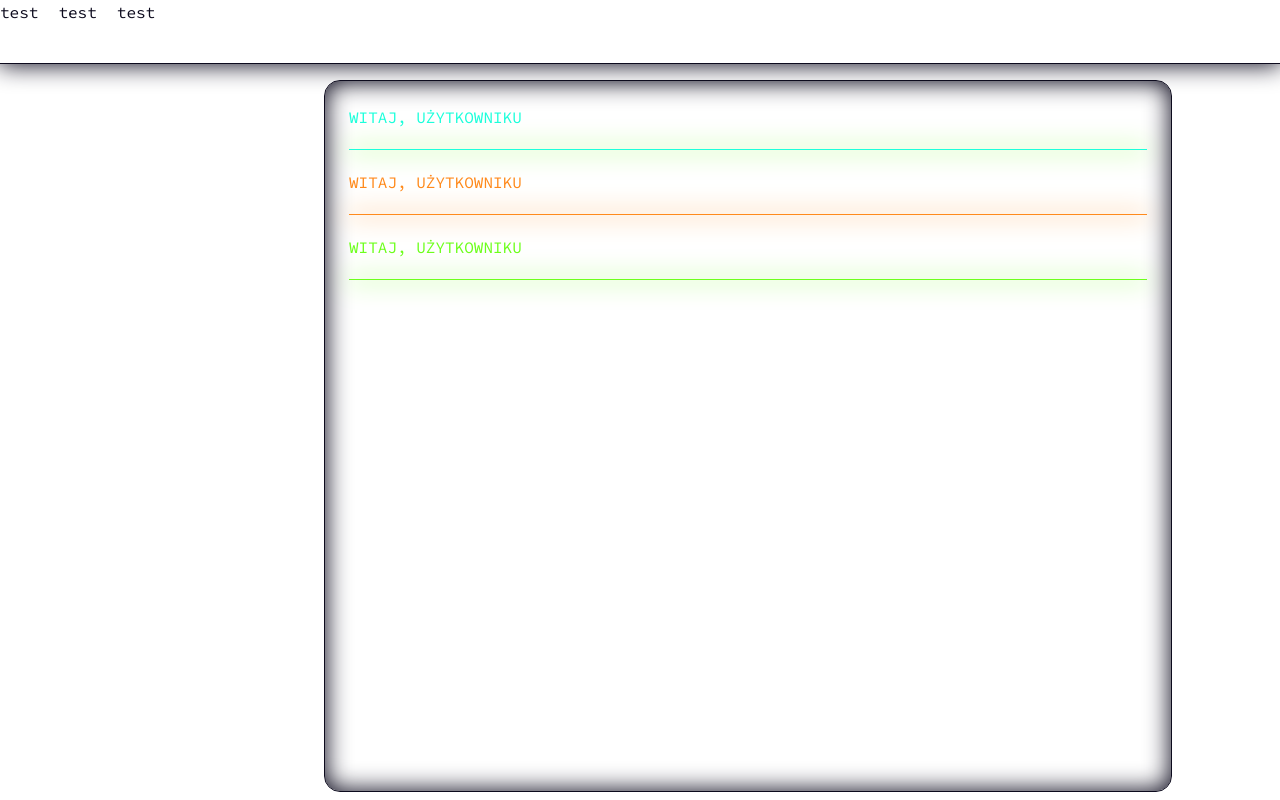
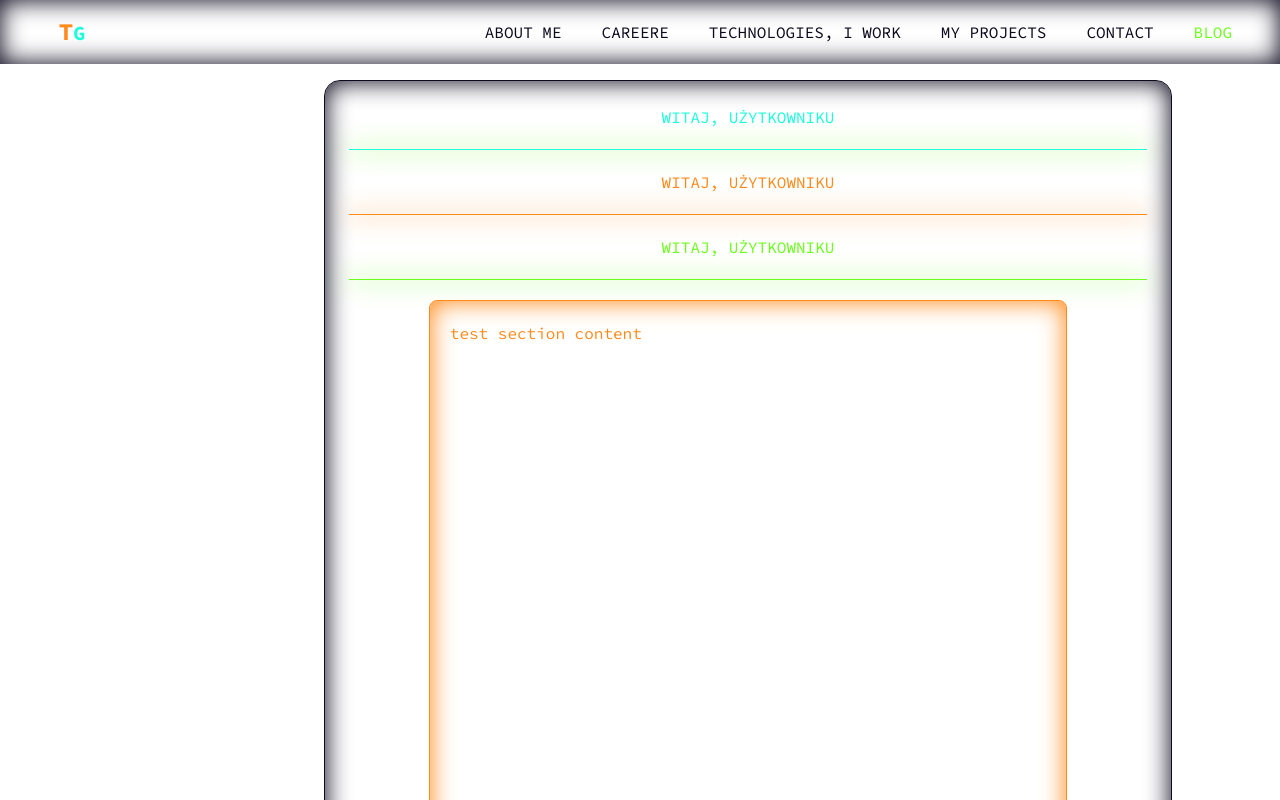
Before and after one commit to TymekGluch/Portfolio-Tymoteusz-Gluch-2.0-wip, a React (Vite) app: page / in a window 1280 px wide. Shown: the top 800 px of the page. Built offline with nearby package versions, Linux system fonts and the light colour scheme.

Commit message:
feat(MainNavigation): Create majority structure and logic of MainNaviagion component

```diff
--- a/package.json
+++ b/package.json
@@ -11,6 +11,7 @@
     "preview": "cross-env NODE_ENV=production node server"
   },
   "dependencies": {
+    "classnames": "^2.5.1",
     "compression": "^1.7.4",
     "express": "^4.18.2",
     "react": "^18.2.0",
--- a/src/components/Layout/Layout.tsx
+++ b/src/components/Layout/Layout.tsx
@@ -4,13 +4,13 @@ import { SideNavigation } from "../SideNavigation";
 
 const Layout: React.FC<React.PropsWithChildren> = ({ children }) => {
   return (
-    <article className="flex flex-col lg:justify-between align-middle gap-4 w-full max-w-screen-2xl min-h-screen border-solid border-px border-textColor-primary">
+    <article className="flex flex-col justify-end lg:justify-between align-middle gap-4 w-screen max-w-screen-2xl min-h-screen border-solid border-px border-textColor-primary">
       <MainNavigation />
 
       <div className="lg:grid grid-cols-12 gap-4">
         <SideNavigation />
 
-        <div className="col-span-8 flex flex-col gap-5 w-full min-h-[calc(100vh_-_5rem)] lg:min-h-[calc(100vh_-_5.5rem)] p-6 lg: lg:mb-2 lg:rounded-2xl border border-solid border-textColor-primary bg-transparent shadow-md-inner">
+        <div className="col-span-8 flex flex-col items-center gap-5 w-full min-h-[calc(100vh_-_5rem)] lg:min-h-[calc(100vh_-_5.5rem)] p-6 mt-20 lg:mt-0 lg:mb-2 lg:rounded-2xl border border-solid border-textColor-primary bg-transparent shadow-md-inner">
           <h1 className="text-accentColor-tertiary uppercase">
             Witaj, użytkowniku
           </h1>
@@ -29,6 +29,10 @@ const Layout: React.FC<React.PropsWithChildren> = ({ children }) => {
 
           <span className="block w-full h-px bg-accentColor-secondary shadow-variant-3-md" />
 
+          <div className="w-[80%] h-[100dvh] p-5 border-solid border border-accentColor-primary text-accentColor-primary shadow-variant-2-md-inner rounded-lg">
+            test section content
+          </div>
+
           {children}
         </div>
       </div>
--- /dev/null
+++ b/src/components/MainNavigation/MainNavigation.data.tsx
@@ -0,0 +1,48 @@
+import { ValueOf } from "../../types/utiles";
+
+const ITEM_VISIBILITY_DEVICE = {
+  DEFAULT: "default",
+  MOBILE: "mobile",
+  DESKTOP: "desktop",
+} as const;
+
+type NavigationLinksType = {
+  name: string;
+  anchor: string;
+  deviceVisibility: ValueOf<typeof ITEM_VISIBILITY_DEVICE>;
+}[];
+
+const navigationLinks = [
+  {
+    name: "About me",
+    anchor: "#",
+  },
+
+  {
+    name: "Careere",
+    anchor: "#",
+  },
+
+  {
+    name: "Technologies, I work",
+    anchor: "#",
+    deviceVisibility: "desktop",
+  },
+
+  {
+    name: "My projects",
+    anchor: "#",
+  },
+
+  {
+    name: "Contact",
+    anchor: "#",
+  },
+
+  {
+    name: "Blog",
+    anchor: "#",
+  },
+] as NavigationLinksType;
+
+export { navigationLinks, ITEM_VISIBILITY_DEVICE };
--- a/src/components/MainNavigation/MainNavigation.tsx
+++ b/src/components/MainNavigation/MainNavigation.tsx
@@ -1,15 +1,97 @@
 import React from "react";
+import { ITEM_VISIBILITY_DEVICE, navigationLinks } from "./MainNavigation.data";
+import classNames from "classnames";
 
 const MainNavigation: React.FC = () => {
+  const [isMenuOpen, setIsMenuOpen] = React.useState<boolean>(false);
+
+  const menuButtonDescription = isMenuOpen ? "close menu" : "open menu";
+
+  const handleMenu = (_: React.MouseEvent) => {
+    if (isMenuOpen) {
+      document.documentElement.classList.remove("overflow-y-clip");
+    } else {
+      document.documentElement.classList.add("overflow-y-clip");
+    }
+
+    setIsMenuOpen(!isMenuOpen);
+  };
+
   return (
-    <nav className="self-center w-screen h-16 border-solid border-textColor-primary border-b shadow-md">
-      <ul className="flex gap-5">
-        <li>test</li>
+    <nav className="fixed lg:static top-0 left-0  self-center flex justify-center items-center w-screen px-6 lg:px-12 bg-backgroundColor-primary bg-opacity-80 shadow-md-inner z-50">
+      <div className="flex justify-between items-center w-full max-w-screen-2xl h-16">
+        <a
+          href="/"
+          className="flex justify-center items-center size-12"
+          title="Go home"
+          aria-label="Go home">
+          <h1 className="text-2xl font-bold text-accentColor-primary">
+            T<span className="text-xl text-accentColor-tertiary">G</span>
+          </h1>
+        </a>
 
-        <li>test</li>
+        <button
+          type="button"
+          className={classNames(
+            "flex lg:hidden justify-center items-center size-12"
+          )}
+          title={menuButtonDescription}
+          aria-label={menuButtonDescription}
+          onClick={handleMenu}>
+          {isMenuOpen ? (
+            <svg
+              xmlns="http://www.w3.org/2000/svg"
+              viewBox="0 0 24 24"
+              fill="currentColor"
+              className="w-8 h-8 fill-accentColor-secondary">
+              <path
+                fillRule="evenodd"
+                d="M5.47 5.47a.75.75 0 0 1 1.06 0L12 10.94l5.47-5.47a.75.75 0 1 1 1.06 1.06L13.06 12l5.47 5.47a.75.75 0 1 1-1.06 1.06L12 13.06l-5.47 5.47a.75.75 0 0 1-1.06-1.06L10.94 12 5.47 6.53a.75.75 0 0 1 0-1.06Z"
+                clipRule="evenodd"
+              />
+            </svg>
+          ) : (
+            <svg
+              xmlns="http://www.w3.org/2000/svg"
+              viewBox="0 0 24 24"
+              className="w-8 h-8 fill-accentColor-secondary">
+              <path
+                fillRule="evenodd"
+                d="M3 9a.75.75 0 0 1 .75-.75h16.5a.75.75 0 0 1 0 1.5H3.75A.75.75 0 0 1 3 9Zm0 6.75a.75.75 0 0 1 .75-.75h16.5a.75.75 0 0 1 0 1.5H3.75a.75.75 0 0 1-.75-.75Z"
+                clipRule="evenodd"
+              />
+            </svg>
+          )}
+        </button>
 
-        <li>test</li>
-      </ul>
+        <div
+          className={classNames(
+            isMenuOpen ? "flex" : "hidden",
+            "fixed lg:static left-1/2 bottom-0 lg:flex justify-center items-start lg:items-center w-screen lg:w-fit h-[calc(100dvh_-_4rem)] lg:h-fit bg-backgroundColor-primary lg:bg-transparent bg-opacity-80 lg:bg-opacity-100 transform -translate-x-1/2 lg:transform-none"
+          )}>
+          <ul className="flex flex-col lg:flex-row justify-center items-center gap-4 lg:gap-10 w-fit p-10 lg:p-0 mt-[15vh] lg:m-0 bg-backgroundColor-primary lg:bg-transparent border-solid border border-accentColor-primary lg:border-none rounded-lg lg:rounded-none shadow-variant-2-md-inner lg:shadow-none">
+            {navigationLinks.map(
+              ({ name, anchor, deviceVisibility }, index, array) => (
+                <li
+                  key={name}
+                  className={classNames(
+                    "flex flex-col lg:flex-row gap-4 w-full last-of-type:text-accentColor-secondary uppercase",
+                    deviceVisibility === ITEM_VISIBILITY_DEVICE.MOBILE &&
+                      "lg:hidden"
+                  )}>
+                  <a href={anchor} className="whitespace-nowrap">
+                    {name}
+                  </a>
+
+                  {index < array.length - 1 && (
+                    <span className="block lg:hidden w-full h-px bg-accentColor-primary shadow-variant-2-md" />
+                  )}
+                </li>
+              )
+            )}
+          </ul>
+        </div>
+      </div>
     </nav>
   );
 };
--- /dev/null
+++ b/src/types/utiles.ts
@@ -0,0 +1 @@
+export type ValueOf<T> = T[keyof T];
```
Also changed, not shown: 1 other file (tests, documents, lock files or other folders).
